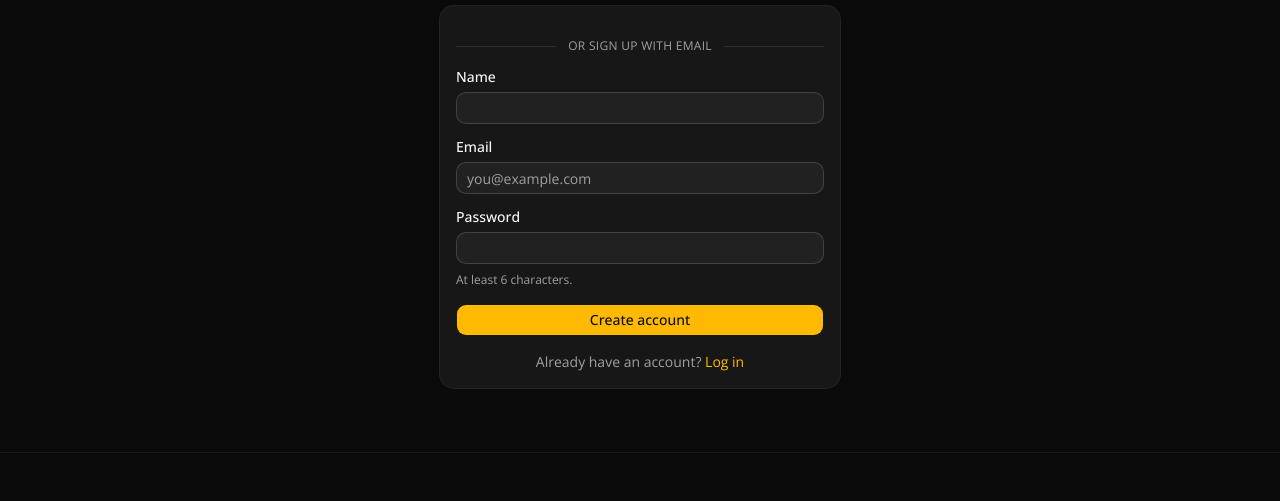
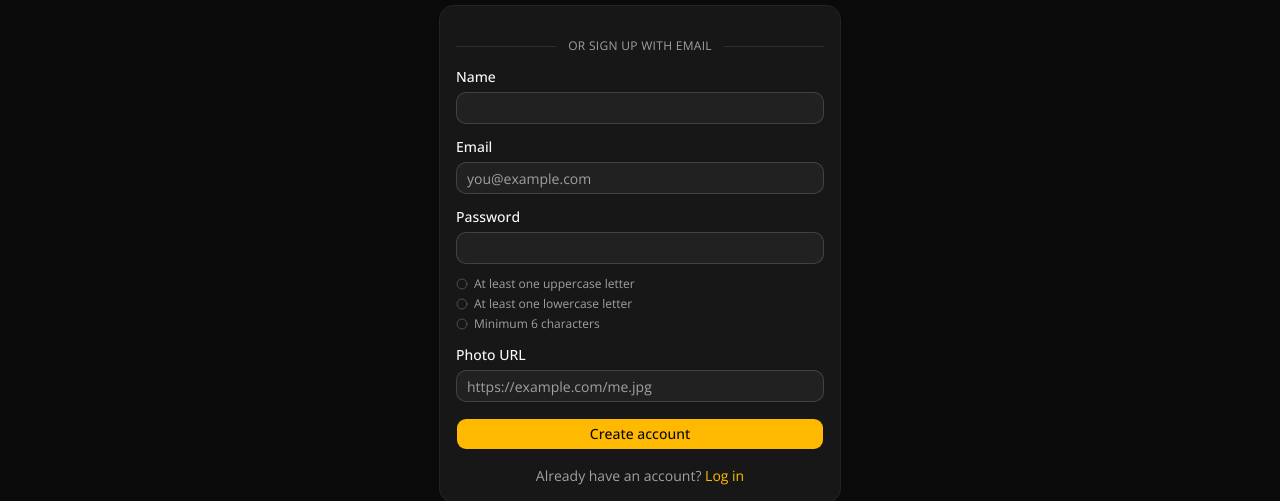
Before and after one commit to mdnaimhasanofficial-glitch/Studio-Space, a Next.js app: page /register in a window 1280 px wide. Shown: the part 213-714 px from the top of the page. Built offline with nearby package versions, Linux system fonts and the light colour scheme; no server answers.

Commit message:
Register: password rule checklist and photo URL field
client-side validation enforces uppercase, lowercase and 6+ characters before submit; a live checklist shows each rule; photo URL captured and sent with registration, consumed by the auth session and avatar

```diff
--- a/src/components/auth/auth-context.tsx
+++ b/src/components/auth/auth-context.tsx
@@ -18,7 +18,12 @@ interface AuthValue {
   user: AuthUser | null;
   token: string | null;
   login: (email: string, password: string) => Promise<void>;
-  register: (name: string, email: string, password: string) => Promise<void>;
+  register: (
+    name: string,
+    email: string,
+    password: string,
+    photoUrl?: string,
+  ) => Promise<void>;
   loginWithGoogle: (credential: string) => Promise<void>;
   logout: () => void;
 }
@@ -36,8 +41,8 @@ export function AuthProvider({ children }: { children: ReactNode }) {
       const session = await loginUser(email, password);
       setToken(session.token);
     },
-    async register(name, email, password) {
-      const session = await registerUser(name, email, password);
+    async register(name, email, password, photoUrl) {
+      const session = await registerUser(name, email, password, photoUrl);
       setToken(session.token);
     },
     async loginWithGoogle(credential) {
--- a/src/components/auth/auth-form.tsx
+++ b/src/components/auth/auth-form.tsx
@@ -7,6 +7,7 @@ import {
 import Link from "next/link";
 import { useRouter } from "next/navigation";
 import { toast } from "sonner";
+import { CheckCircle2, Circle } from "lucide-react";
 
 import { useAuth } from "@/components/auth/auth-context";
 import { GoogleAuthButton } from "@/components/auth/google-button";
@@ -17,6 +18,34 @@ import { Input } from "@/components/ui/input";
 import { Label } from "@/components/ui/label";
 import { Spinner } from "@/components/ui/spinner";
 import { ApiError } from "@/lib/api";
+import { cn } from "cn";
+
+/** The three password rules the assignment mandates. */
+const PASSWORD_RULES = [
+  {
+    key: "upper",
+    label: "At least one uppercase letter",
+    test: (value: string) => /[A-Z]/.test(value),
+  },
+  {
+    key: "lower",
+    label: "At least one lowercase letter",
+    test: (value: string) => /[a-z]/.test(value),
+  },
+  {
+    key: "length",
+    label: "Minimum 6 characters",
+    test: (value: string) => value.length >= 6,
+  },
+] as const;
+
+function isValidPhotoUrl(value: string): boolean {
+  try {
+    return new URL(value).protocol.startsWith("http");
+  } catch {
+    return false;
+  }
+}
 
 export function AuthForm({ mode }: { mode: "login" | "register" }) {
   const { login, register } = useAuth();
@@ -25,6 +54,7 @@ export function AuthForm({ mode }: { mode: "login" | "register" }) {
   const [name, setName] = useState("");
   const [email, setEmail] = useState("");
   const [password, setPassword] = useState("");
+  const [photoUrl, setPhotoUrl] = useState("");
   const [error, setError] = useState<string | null>(null);
   const [pending, setPending] = useState(false);
 
@@ -33,11 +63,28 @@ export function AuthForm({ mode }: { mode: "login" | "register" }) {
   async function handleSubmit(event: FormEvent<HTMLFormElement>) {
     event.preventDefault();
     setError(null);
+
+    if (isRegister) {
+      // Gate on every rule client-side — the server is the authority, but
+      // invalid passwords are never sent.
+      const failed = PASSWORD_RULES.filter((rule) => !rule.test(password));
+      if (failed.length > 0) {
+        const message = `Password needs ${failed
+          .map((rule) => rule.label.toLowerCase())
+          .join(", ")}.`;
+        setError(message);
+        return;
+      }
+    }
+
     setPending(true);
 
     try {
-      if (isRegister) await register(name, email, password);
-      else await login(email, password);
+      if (isRegister) {
+        await register(name, email, password, photoUrl.trim() || undefined);
+      } else {
+        await login(email, password);
+      }
 
       toast.success(
         mode === "register"
@@ -120,17 +167,58 @@ export function AuthForm({ mode }: { mode: "login" | "register" }) {
               autoComplete={
                 isRegister ? "new-password" : "current-password"
               }
-              minLength={6}
               required
               value={password}
               onChange={(event) => setPassword(event.target.value)}
             />
             {isRegister && (
-              <p className="text-xs text-muted-foreground">
-                At least 6 characters.
-              </p>
+              /* Live rule checklist — every item must pass before submit. */
+              <ul className="space-y-1 pt-1" aria-live="polite">
+                {PASSWORD_RULES.map((rule) => {
+                  const ok = rule.test(password);
+                  return (
+                    <li
+                      key={rule.key}
+                      className={cn(
+                        "flex items-center gap-1.5 text-xs",
+                        ok ? "text-emerald-600" : "text-muted-foreground",
+                      )}
+                    >
+                      {ok ? (
+                        <CheckCircle2 className="size-3 shrink-0" aria-hidden />
+                      ) : (
+                        <Circle
+                          className="size-3 shrink-0 opacity-40"
+                          aria-hidden
+                        />
+                      )}
+                      {rule.label}
+                    </li>
+                  );
+                })}
+              </ul>
             )}
           </div>
+
+          {isRegister && (
+            <div className="space-y-2">
+              <Label htmlFor="auth-photo">Photo URL</Label>
+              <Input
+                id="auth-photo"
+                type="url"
+                autoComplete="url"
+                placeholder="https://example.com/me.jpg"
+                required
+                value={photoUrl}
+                onChange={(event) => setPhotoUrl(event.target.value)}
+              />
+              {!isValidPhotoUrl(photoUrl) && photoUrl.length > 0 && (
+                <p className="text-xs text-destructive">
+                  Enter a full http(s) image URL.
+                </p>
+              )}
+            </div>
+          )}
 
           <Button type="submit" className="w-full" disabled={pending}>
             {pending && <Spinner aria-hidden />}
--- a/src/lib/api.ts
+++ b/src/lib/api.ts
@@ -70,10 +70,15 @@ export function loginUser(email: string, password: string) {
   });
 }
 
-export function registerUser(name: string, email: string, password: string) {
+export function registerUser(
+  name: string,
+  email: string,
+  password: string,
+  photoUrl?: string,
+) {
   return request<AuthSession>("/api/auth/register", {
     method: "POST",
-    body: { name, email, password },
+    body: { name, email, password, photoUrl },
   });
 }
 
--- a/src/lib/auth-store.ts
+++ b/src/lib/auth-store.ts
@@ -57,6 +57,8 @@ export interface AuthUser {
   id: string;
   name: string;
   email: string;
+  /** Present when the backend includes the avatar URL in the JWT claims. */
+  photo?: string;
 }
 
 /** Reads the unverified JWT payload — the server is the authority. */
@@ -72,10 +74,26 @@ export function decodeToken(token: string): AuthUser | null {
     const claims: unknown = JSON.parse(new TextDecoder().decode(bytes));
 
     if (typeof claims !== "object" || claims === null) return null;
-    const { sub, name, email } = claims as Record<string, unknown>;
+    const { sub, name, email, photo, picture } = claims as Record<
+      string,
+      unknown
+    >;
     if (typeof sub !== "string" || typeof email !== "string") return null;
 
-    return { id: sub, name: typeof name === "string" ? name : "", email };
+    // Some tokens carry the avatar as `photo`, Google's as `picture`.
+    const photoUrl =
+      typeof photo === "string"
+        ? photo
+        : typeof picture === "string"
+          ? picture
+          : undefined;
+
+    return {
+      id: sub,
+      name: typeof name === "string" ? name : "",
+      email,
+      ...(photoUrl ? { photo: photoUrl } : {}),
+    };
   } catch {
     return null;
   }
```
